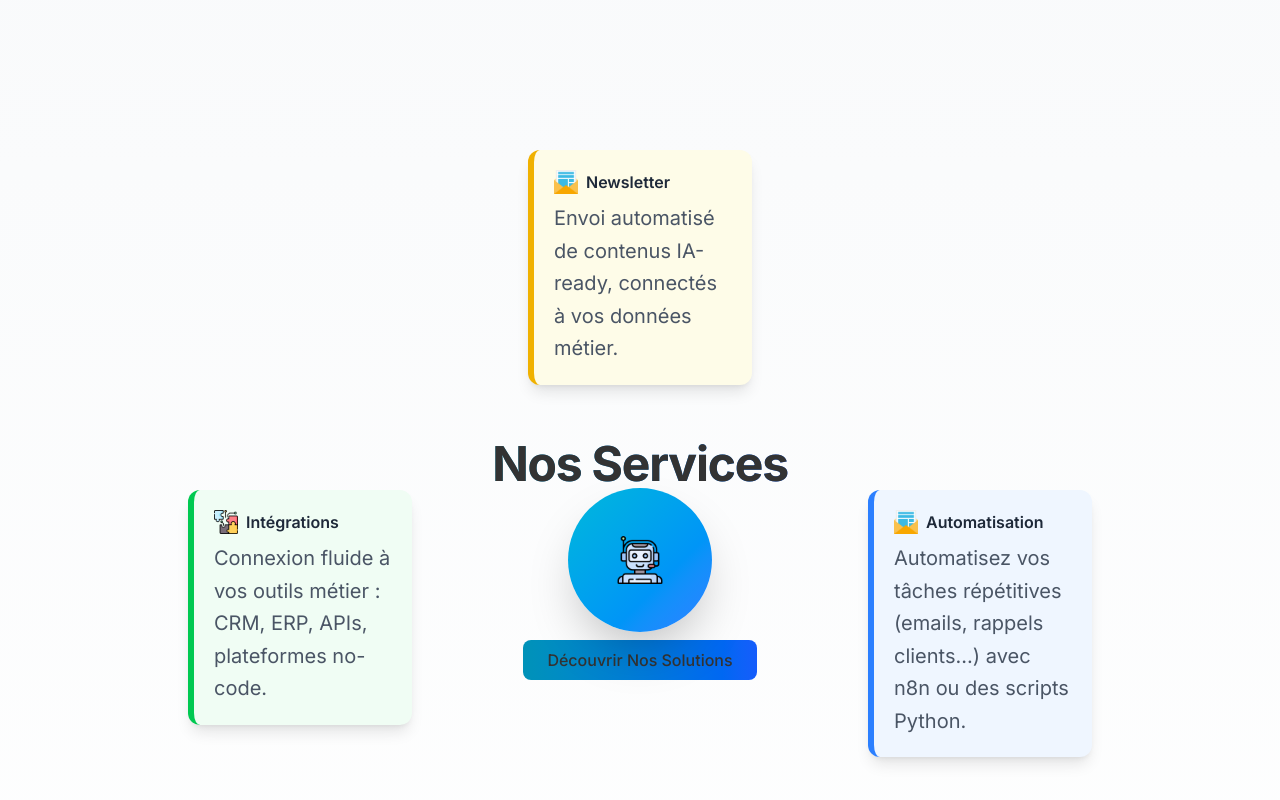
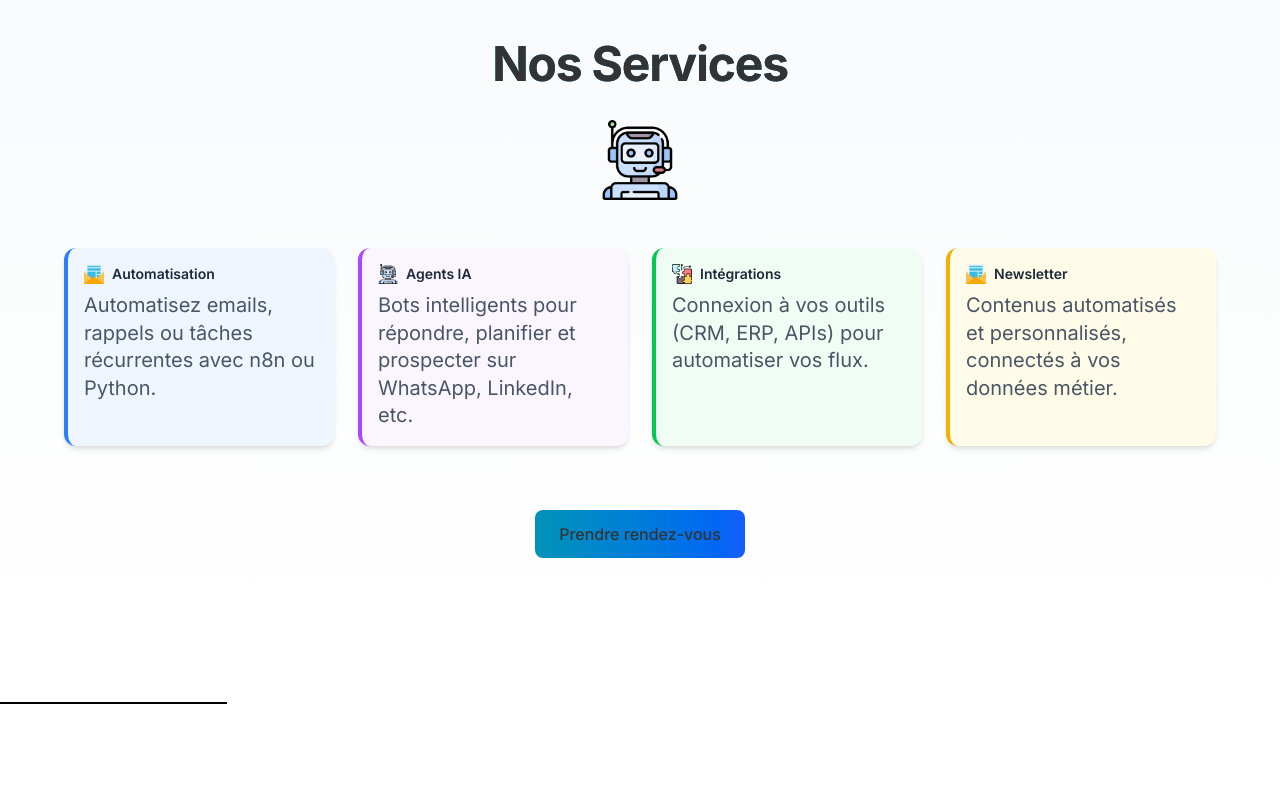
Before and after one commit to onlybaptiste54/agenceAetheria, a Next.js app: page / in a window 1280 px wide. Shown: the part 1720-2520 px from the top of the page. Built offline with nearby package versions, Linux system fonts and the light colour scheme.

Commit message:
Fix : Nos services

```diff
--- a/src/app/Components/Services.js
+++ b/src/app/Components/Services.js
@@ -7,7 +7,7 @@ const services = [
   {
     title: 'Automatisation',
     description:
-      'Automatisez vos tâches répétitives (emails, rappels clients...) avec n8n ou des scripts Python.',
+      'Automatisez emails, rappels ou tâches récurrentes avec n8n ou Python.',
     icon: '/e-mail.png',
     color: 'border-blue-500',
     bgColor: 'bg-blue-50',
@@ -15,7 +15,7 @@ const services = [
   {
     title: 'Agents IA',
     description:
-      'Des bots intelligents pour répondre, prendre des RDV ou prospecter sur WhatsApp, LinkedIn, Google Calendar.',
+      'Bots intelligents pour répondre, planifier et prospecter sur WhatsApp, LinkedIn, etc.',
     icon: '/chatbot.png',
     color: 'border-purple-500',
     bgColor: 'bg-purple-50',
@@ -23,7 +23,7 @@ const services = [
   {
     title: 'Intégrations',
     description:
-      'Connexion fluide à vos outils métier : CRM, ERP, APIs, plateformes no-code.',
+      'Connexion à vos outils (CRM, ERP, APIs) pour automatiser vos flux.',
     icon: '/integration.png',
     color: 'border-green-500',
     bgColor: 'bg-green-50',
@@ -31,7 +31,7 @@ const services = [
   {
     title: 'Newsletter',
     description:
-      'Envoi automatisé de contenus IA-ready, connectés à vos données métier.',
+      'Contenus automatisés et personnalisés, connectés à vos données métier.',
     icon: '/e-mail.png',
     color: 'border-yellow-500',
     bgColor: 'bg-yellow-50',
@@ -47,15 +47,14 @@ export default function Services() {
   }, []);
 
   return (
-   <section
-  id="services"
-  ref={ref}
-  className="relative min-h-[1200px] flex flex-col items-center justify-center bg-gradient-to-b from-gray-50 to-white px-4 py-20 text-gray-900"
->
-
-      {/* Header */}
+    <section
+      id="services"
+      ref={ref}
+      className="relative py-20 px-4 bg-gradient-to-b from-gray-50 to-white text-gray-900"
+    >
+      {/* Titre */}
       <motion.h1
-        className="text-4xl md:text-5xl font-bold tracking-tight mb-16 text-center bg-clip-text text-transparent bg-gradient-to-r from-cyan-600 to-blue-600"
+        className="text-4xl md:text-5xl font-bold tracking-tight mb-6 text-center bg-clip-text text-transparent bg-gradient-to-r from-cyan-600 to-blue-600"
         initial={{ opacity: 0, y: -20 }}
         animate={inView ? { opacity: 1, y: 0 } : {}}
         transition={{ duration: 0.6 }}
@@ -63,86 +62,48 @@ export default function Services() {
         Nos Services
       </motion.h1>
 
-      {/* Desktop Circular Layout */}
-      <div className="relative w-full max-w-5xl hidden lg:block">
-        <div className="absolute top-1/2 left-1/2 -translate-x-1/2 -translate-y-1/2 w-36 h-36 bg-gradient-to-br from-cyan-500 to-blue-500 rounded-full shadow-2xl flex items-center justify-center z-10">
-          <img src="/chatbot.png" alt="Core Icon" className="w-12 h-12" />
-        </div>
+      {/* Image de l’agent IA */}
+      <motion.div
+        className="flex justify-center mb-12"
+        initial={{ opacity: 0, scale: 0.9 }}
+        animate={inView ? { opacity: 1, scale: 1 } : {}}
+        transition={{ duration: 0.5 }}
+      >
+        <img src="/chatbot.png" alt="Agent IA" className="w-20 h-20" />
+      </motion.div>
 
-        {services.map((service, index) => {
-          const total = services.length;
-          const angle = (360 / total) * index;
-          const radius = 340; // Increased radius for better spacing
-          const x = radius * Math.cos((angle * Math.PI) / 180);
-          const y = radius * Math.sin((angle * Math.PI) / 180);
-
-          return (
-            <motion.div
-              key={index}
-              className="absolute w-56" // Slightly reduced width
-              style={{
-                top: `calc(50% + ${y}px - 70px)`, // Adjusted positioning
-                left: `calc(50% + ${x}px - 112px)`,
-              }}
-              initial={{ opacity: 0, scale: 0.8 }}
-              animate={inView ? { opacity: 1, scale: 1 } : {}}
-              transition={{ delay: 0.2 + index * 0.15, duration: 0.5 }}
-              whileHover={{ scale: 1.05, transition: { duration: 0.2 } }}
-            >
-              <div
-                className={`relative ${service.bgColor} ${service.color} border-l-6 p-5 rounded-xl shadow-lg hover:shadow-2xl transition-all duration-300`}
-              >
-                <div className="flex items-center gap-2 mb-2">
-                  <img src={service.icon} alt={service.title} className="w-6 h-6" />
-                  <h3 className="text-base font-semibold text-gray-800">
-                    {service.title}
-                  </h3>
-                </div>
-                <p className="text-sm text-gray-600 leading-relaxed">
-                  {service.description}
-                </p>
-              </div>
-            </motion.div>
-          );
-        })}
-      </div>
-
-      {/* Mobile/Tablet Grid Layout */}
-      <div className="grid grid-cols-1 sm:grid-cols-2 gap-8 w-full max-w-4xl lg:hidden"> {/* Increased gap */}
+      {/* Cards alignées */}
+      <div className="grid grid-cols-1 sm:grid-cols-2 lg:grid-cols-4 gap-6 max-w-6xl mx-auto mb-16">
         {services.map((service, index) => (
           <motion.div
             key={index}
-            className={`relative ${service.bgColor} ${service.color} border-l-6 p-5 rounded-xl shadow-lg hover:shadow-2xl transition-all duration-300`}
+            className={`relative ${service.bgColor} ${service.color} border-l-4 p-4 rounded-xl shadow-md hover:shadow-lg transition-all duration-300`}
             initial={{ opacity: 0, y: 20 }}
             animate={inView ? { opacity: 1, y: 0 } : {}}
-            transition={{ delay: 0.1 * index, duration: 0.5 }}
-            whileHover={{ scale: 1.03, transition: { duration: 0.2 } }}
+            transition={{ delay: 0.1 * index, duration: 0.4 }}
+            whileHover={{ scale: 1.03 }}
           >
             <div className="flex items-center gap-2 mb-2">
-              <img src={service.icon} alt={service.title} className="w-6 h-6" />
-              <h3 className="text-base font-semibold text-gray-800">
-                {service.title}
-              </h3>
+              <img src={service.icon} alt={service.title} className="w-5 h-5" />
+              <h3 className="text-sm font-semibold text-gray-800">{service.title}</h3>
             </div>
-            <p className="text-sm text-gray-600 leading-relaxed">
-              {service.description}
-            </p>
+            <p className="text-sm text-gray-600 leading-snug">{service.description}</p>
           </motion.div>
         ))}
       </div>
 
       {/* Call to Action */}
       <motion.div
-        className="mt-20" // Increased margin-top for better spacing
+        className="text-center"
         initial={{ opacity: 0, y: 20 }}
         animate={inView ? { opacity: 1, y: 0 } : {}}
         transition={{ delay: 0.6, duration: 0.5 }}
       >
         <a
           href="#contact"
-          className="inline-block px-6 py-2 bg-gradient-to-r from-cyan-600 to-blue-600 text-white font-medium rounded-lg hover:bg-gradient-to-l transition-all duration-300 text-base" // Reduced padding and font size
+          className="inline-block px-6 py-3 bg-gradient-to-r from-cyan-600 to-blue-600 text-white font-medium rounded-lg hover:bg-gradient-to-l transition-all duration-300 text-base"
         >
-          Découvrir Nos Solutions
+          Prendre rendez-vous
         </a>
       </motion.div>
     </section>
```
